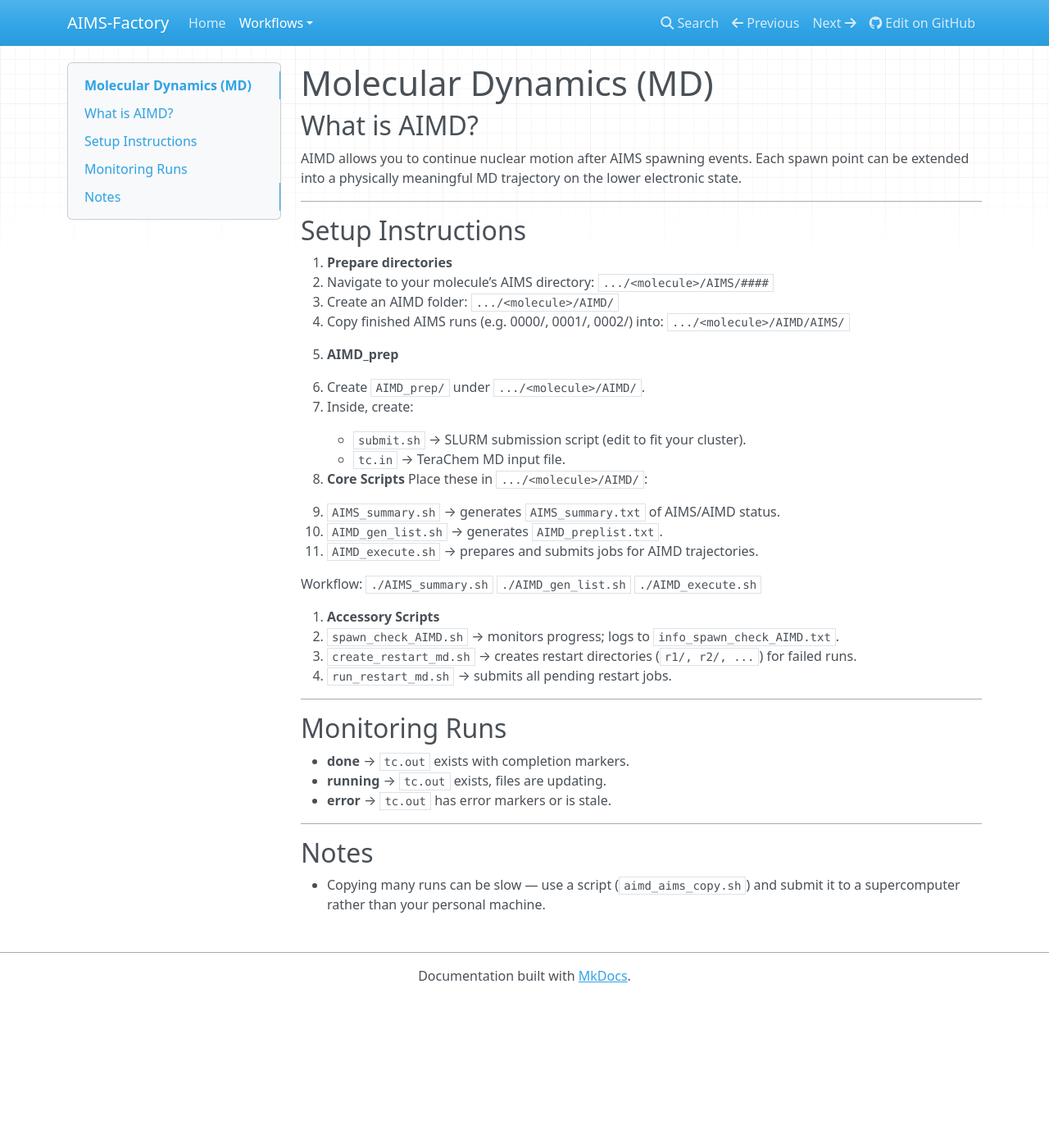
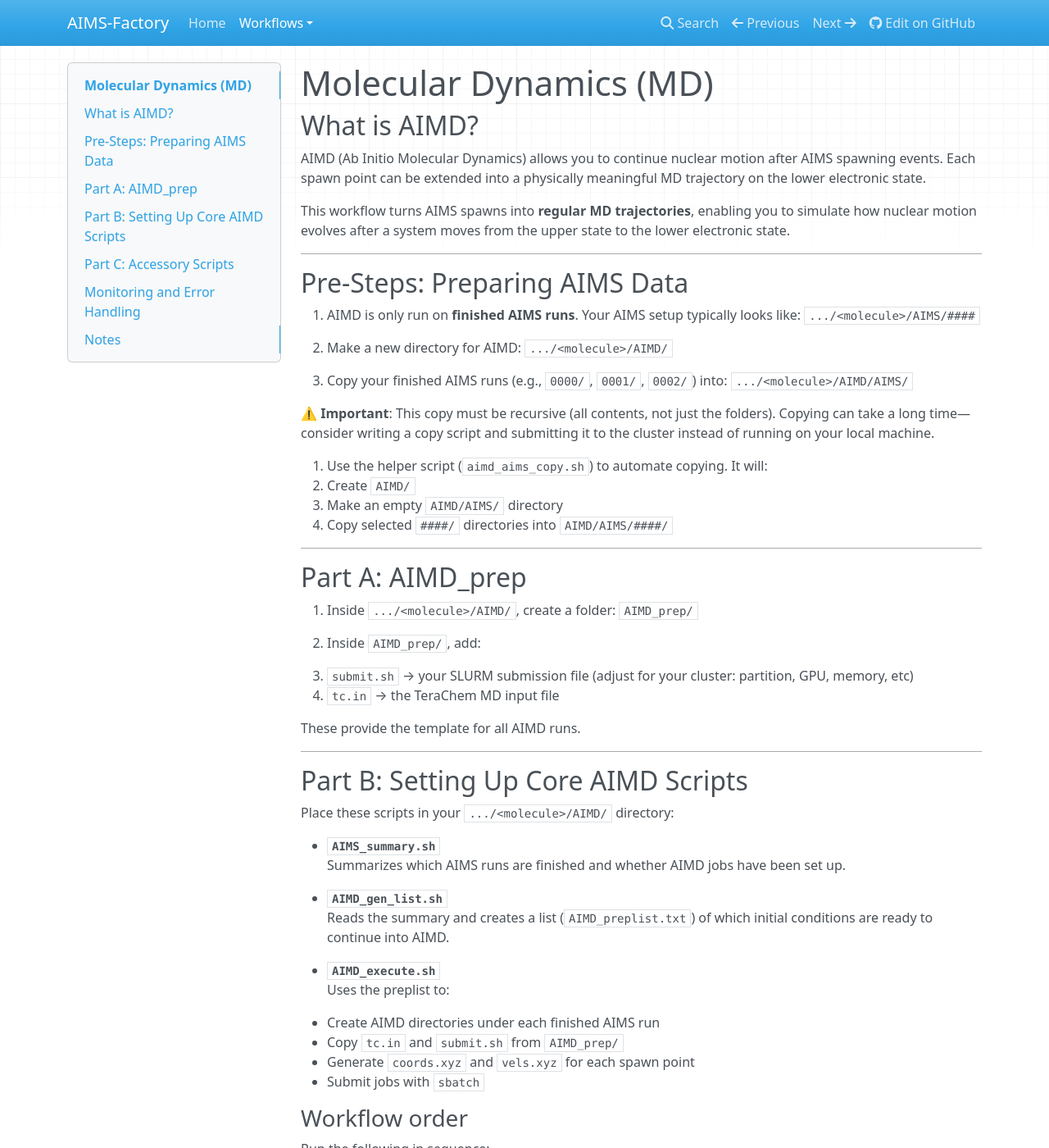
Before and after one commit to mads-2/AIMS-Factory, an MkDocs documentation site: the page built from docs/workflows/aimd/md.md, in a window 1280 px wide and 1400 px high. Shown: the whole window at 82% size. Built offline with MkDocs 1.6.1, drawn with Linux system fonts in a browser that asks for light colours; nearby versions of some CDN libraries; some of the changed text lies outside the part shown.

Commit message:
more extensive md instructions

````diff
--- a/docs/workflows/aimd/md.md
+++ b/docs/workflows/aimd/md.md
@@ -1,56 +1,123 @@
 # Molecular Dynamics (MD)
 
 ## What is AIMD?
-AIMD allows you to continue nuclear motion after AIMS spawning events. Each spawn point can be extended into a physically meaningful MD trajectory on the lower electronic state.
+
+AIMD (Ab Initio Molecular Dynamics) allows you to continue nuclear motion after AIMS spawning events. Each spawn point can be extended into a physically meaningful MD trajectory on the lower electronic state.
+
+This workflow turns AIMS spawns into **regular MD trajectories**, enabling you to simulate how nuclear motion evolves after a system moves from the upper state to the lower electronic state.
 
 ---
 
-## Setup Instructions
+## Pre-Steps: Preparing AIMS Data
 
-1. **Prepare directories**
-   - Navigate to your molecule’s AIMS directory:
-     ```
-     .../<molecule>/AIMS/####
-     ```
-   - Create an AIMD folder:
-     ```
-     .../<molecule>/AIMD/
-     ```
-   - Copy finished AIMS runs (e.g. 0000/, 0001/, 0002/) into:
-     ```
-     .../<molecule>/AIMD/AIMS/
-     ```
+1. AIMD is only run on **finished AIMS runs**. Your AIMS setup typically looks like:
+   ```
+   .../<molecule>/AIMS/####
+   ```
 
-2. **AIMD_prep**
-   - Create `AIMD_prep/` under `.../<molecule>/AIMD/`.
-   - Inside, create:
-     - `submit.sh` → SLURM submission script (edit to fit your cluster).
-     - `tc.in` → TeraChem MD input file.
+2. Make a new directory for AIMD:
+   ```
+   .../<molecule>/AIMD/
+   ```
 
-3. **Core Scripts**
-   Place these in `.../<molecule>/AIMD/`:
-   - `AIMS_summary.sh` → generates `AIMS_summary.txt` of AIMS/AIMD status.
-   - `AIMD_gen_list.sh` → generates `AIMD_preplist.txt`.
-   - `AIMD_execute.sh` → prepares and submits jobs for AIMD trajectories.
+3. Copy your finished AIMS runs (e.g., `0000/`, `0001/`, `0002/`) into:
+   ```
+   .../<molecule>/AIMD/AIMS/
+   ```
 
-   Workflow:
-`./AIMS_summary.sh`
-`./AIMD_gen_list.sh`
-`./AIMD_execute.sh`
+   ⚠️ **Important**: This copy must be recursive (all contents, not just the folders). Copying can take a long time—consider writing a copy script and submitting it to the cluster instead of running on your local machine.
 
-4. **Accessory Scripts**
-- `spawn_check_AIMD.sh` → monitors progress; logs to `info_spawn_check_AIMD.txt`.
-- `create_restart_md.sh` → creates restart directories (`r1/, r2/, ...`) for failed runs.
-- `run_restart_md.sh` → submits all pending restart jobs.
+4. Use the helper script (`aimd_aims_copy.sh`) to automate copying. It will:
+   - Create `AIMD/`
+   - Make an empty `AIMD/AIMS/` directory
+   - Copy selected `####/` directories into `AIMD/AIMS/####/`
 
 ---
 
-## Monitoring Runs
-- **done** → `tc.out` exists with completion markers.
-- **running** → `tc.out` exists, files are updating.
-- **error** → `tc.out` has error markers or is stale.
+## Part A: AIMD_prep
+
+1. Inside `.../<molecule>/AIMD/`, create a folder:
+   ```
+   AIMD_prep/
+   ```
+
+2. Inside `AIMD_prep/`, add:
+   - `submit.sh` → your SLURM submission file (adjust for your cluster: partition, GPU, memory, etc)
+   - `tc.in` → the TeraChem MD input file
+
+These provide the template for all AIMD runs.
+
+---
+
+## Part B: Setting Up Core AIMD Scripts
+
+Place these scripts in your `.../<molecule>/AIMD/` directory:
+
+- **`AIMS_summary.sh`**
+  Summarizes which AIMS runs are finished and whether AIMD jobs have been set up.
+
+- **`AIMD_gen_list.sh`**
+  Reads the summary and creates a list (`AIMD_preplist.txt`) of which initial conditions are ready to continue into AIMD.
+
+- **`AIMD_execute.sh`**
+  Uses the preplist to:
+  - Create AIMD directories under each finished AIMS run
+  - Copy `tc.in` and `submit.sh` from `AIMD_prep/`
+  - Generate `coords.xyz` and `vels.xyz` for each spawn point
+  - Submit jobs with `sbatch`
+
+### Workflow order
+
+Run the following in sequence:
+
+```
+./AIMS_summary.sh
+./AIMD_gen_list.sh
+./AIMD_execute.sh
+```
+
+---
+
+## Part C: Accessory Scripts
+
+These additional scripts help with monitoring and restarting AIMD runs:
+
+- **`spawn_check_AIMD.sh`**
+  Logs the status of all AIMD runs.
+  - Output: `info_spawn_check_AIMD.txt` (user-readable summary)
+  - Output: `error_paths_base.txt` and `error_paths_restart.txt` (lists of failed runs)
+
+  Status categories:
+  - **done** → run finished successfully (`tc.out` has completion markers)
+  - **running** → run in progress (`tc.out` updating)
+  - **ERROR** → run failed or stalled
+
+- **`create_restart_md.sh`**
+  Uses the error path files to create new restart directories (`r1/`, `r2/`, …) with the required restart files.
+  - Output: `info_create_restart_md.txt`
+
+- **`run_restart_md.sh`**
+  Searches for restart directories containing `tc.in` but no `tc.out`.
+  Prints a list and asks for confirmation before submitting jobs with `sbatch`.
+
+---
+
+## Monitoring and Error Handling
+
+1. To monitor AIMD progress:
+   ```
+   ./spawn_check_AIMD.sh
+   ```
+   This gives you a detailed status report of all spawns.
+
+2. To handle errors:
+   - Run `create_restart_md.sh` to make new restart directories.
+   - Run `run_restart_md.sh` to launch the restart jobs.
 
 ---
 
 ## Notes
-- Copying many runs can be slow — use a script (`aimd_aims_copy.sh`) and submit it to a supercomputer rather than your personal machine.
+
+- Copying AIMS directories can be slow — always prefer batch copy scripts.
+- AIMD currently supports **MD runs only**.
+- **Optimization workflows** (continuing from the end of trajectories) are planned but not yet implemented.
````
